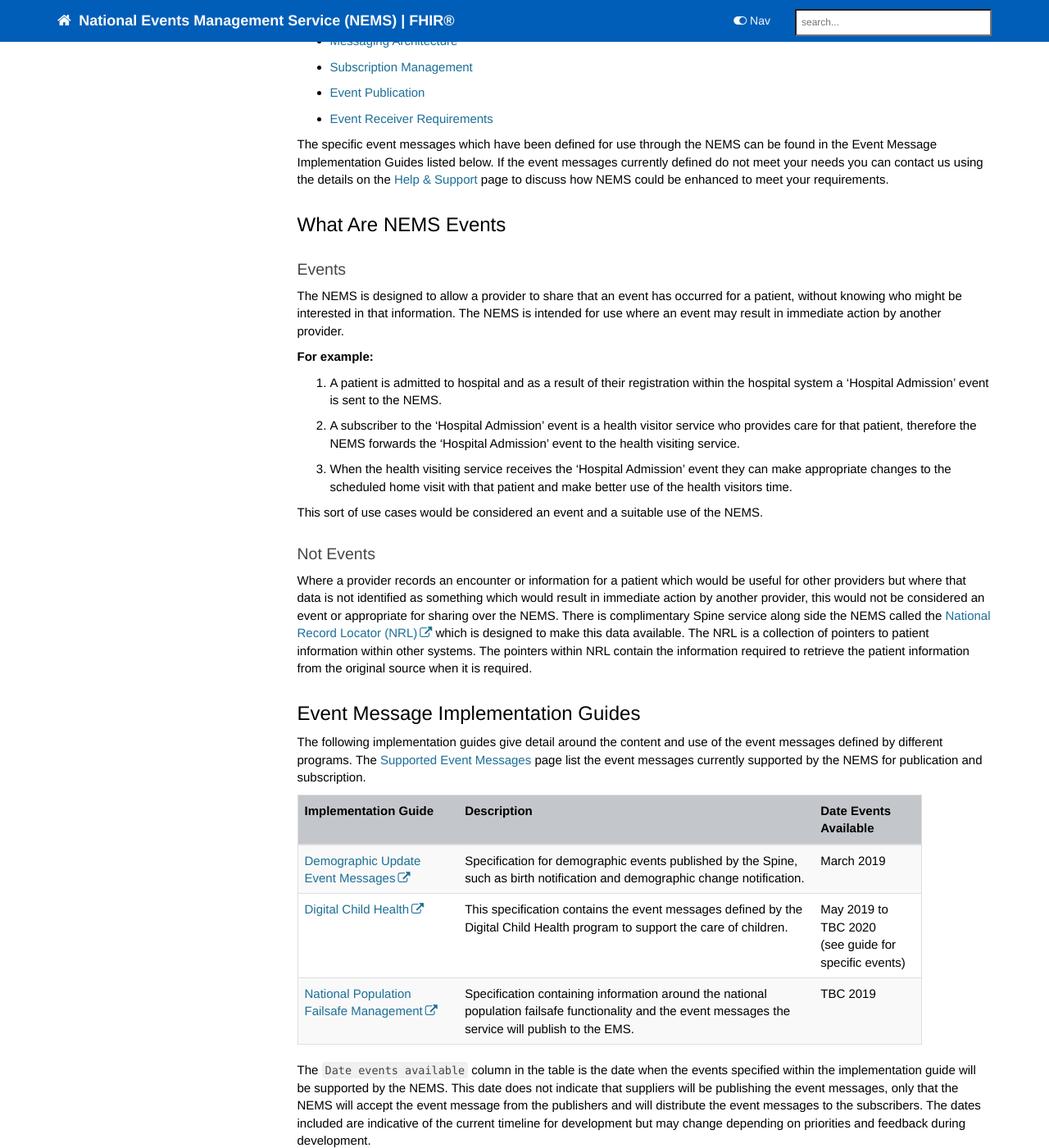
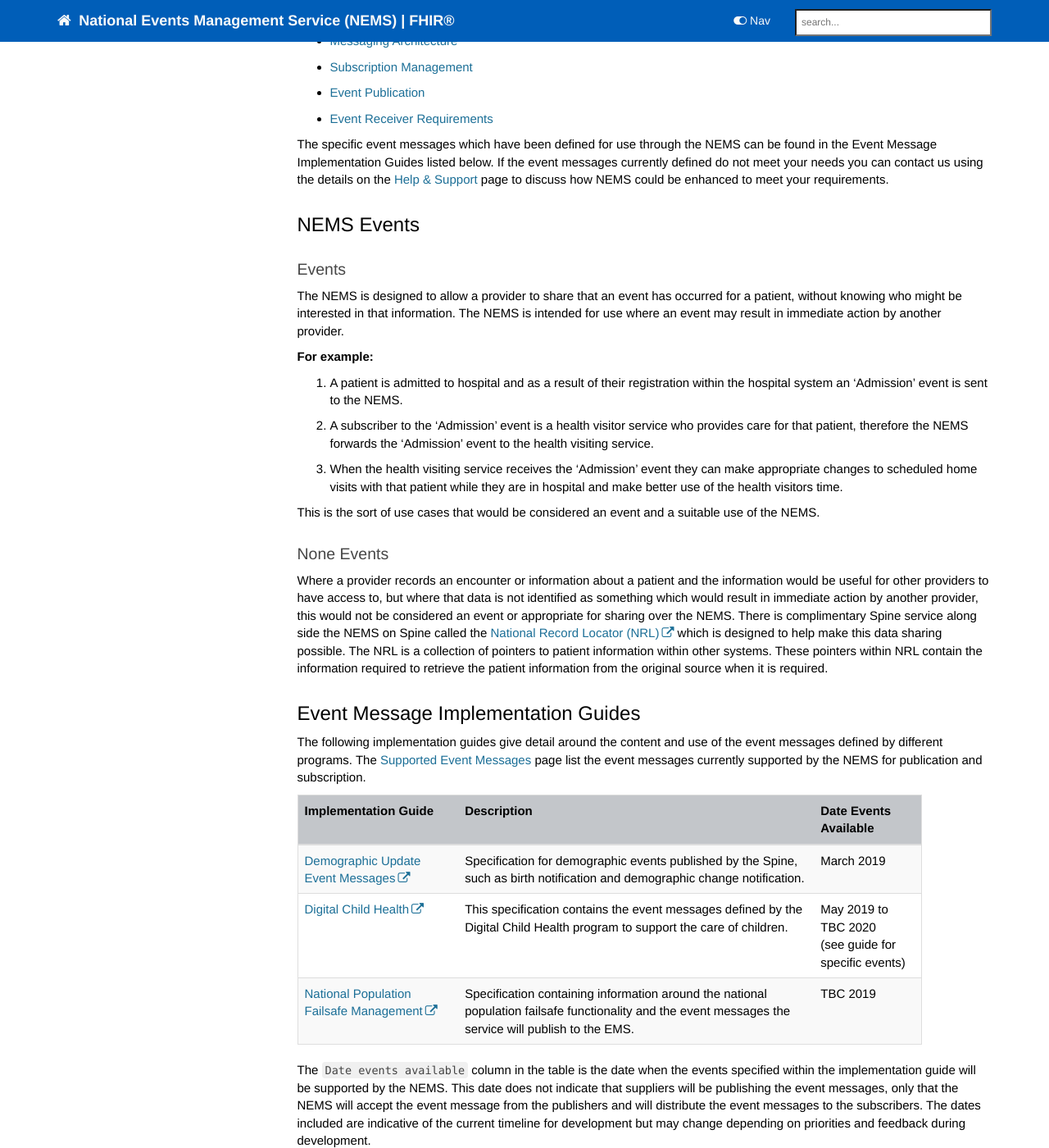
Before and after one commit to nhsconnect/Events-Management, a Jekyll site: the page built from index.md, in a window 1280 px wide and 1400 px high, scrolled down 768 px. Shown: the whole window at 82% size. Built offline with Jekyll 4.4.1, drawn with Linux system fonts in a browser that asks for light colours; nearby versions of some CDN libraries; comment, search, counter and statistics services are not loaded.

Commit message:
Wording improvements to the information around what NEMS considers events and what should be NRL

```diff
--- a/index.md
+++ b/index.md
@@ -28,22 +28,22 @@
 The specific event messages which have been defined for use through the NEMS can be found in the Event Message Implementation Guides listed below. If the event messages currently defined do not meet your needs you can contact us using the details on the [Help & Support](support_contact.html) page to discuss how NEMS could be enhanced to meet your requirements.
 
 
-## What Are NEMS Events
+## NEMS Events
 
 ### Events
 
 The NEMS is designed to allow a provider to share that an event has occurred for a patient, without knowing who might be interested in that information. The NEMS is intended for use where an event may result in immediate action by another provider.
 
 **For example:**
-1. A patient is admitted to hospital and as a result of their registration within the hospital system a 'Hospital Admission' event is sent to the NEMS.
-2. A subscriber to the 'Hospital Admission' event is a health visitor service who provides care for that patient, therefore the NEMS forwards the 'Hospital Admission' event to the health visiting service.
-3. When the health visiting service receives the 'Hospital Admission' event they can make appropriate changes to the scheduled home visit with that patient and make better use of the health visitors time.
+1. A patient is admitted to hospital and as a result of their registration within the hospital system an 'Admission' event is sent to the NEMS.
+2. A subscriber to the 'Admission' event is a health visitor service who provides care for that patient, therefore the NEMS forwards the 'Admission' event to the health visiting service.
+3. When the health visiting service receives the 'Admission' event they can make appropriate changes to scheduled home visits with that patient while they are in hospital and make better use of the health visitors time.
 
-This sort of use cases would be considered an event and a suitable use of the NEMS.
+This is the sort of use cases that would be considered an event and a suitable use of the NEMS.
 
-### Not Events
+### None Events
 
-Where a provider records an encounter or information for a patient which would be useful for other providers but where that data is not identified as something which would result in immediate action by another provider, this would not be considered an event or appropriate for sharing over the NEMS. There is complimentary Spine service along side the NEMS called the [National Record Locator (NRL)](https://developer.nhs.uk/apis/nrls/index.html) which is designed to make this data available. The NRL is a collection of pointers to patient information within other systems. The pointers within NRL contain the information required to retrieve the patient information from the original source when it is required.
+Where a provider records an encounter or information about a patient and the information would be useful for other providers to have access to, but where that data is not identified as something which would result in immediate action by another provider, this would not be considered an event or appropriate for sharing over the NEMS. There is complimentary Spine service along side the NEMS on Spine called the [National Record Locator (NRL)](https://developer.nhs.uk/apis/nrls/index.html) which is designed to help make this data sharing possible. The NRL is a collection of pointers to patient information within other systems. These pointers within NRL contain the information required to retrieve the patient information from the original source when it is required.
 
 
 ## Event Message Implementation Guides
```
